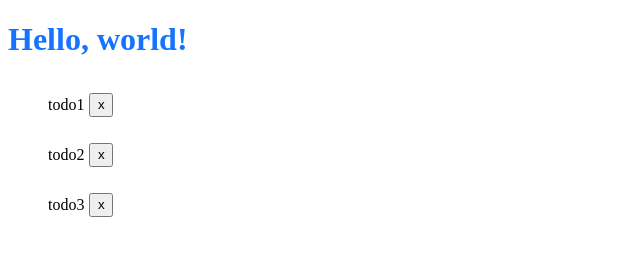
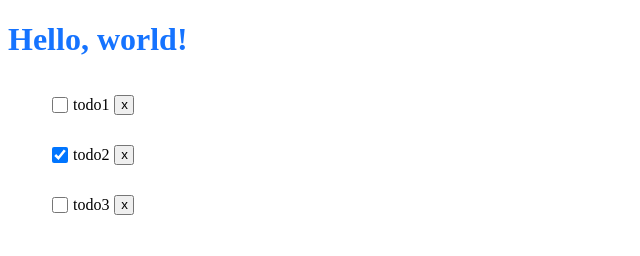
Before and after one commit to yona3/jquery-tutorial, a website built with webpack: page src/index.html in a window 1280 px wide. Shown: the whole page, without its empty margins (0-640 px from the left). Built offline with nearby package versions, Linux system fonts and the light colour scheme; data requests are answered from the project's data file.

Commit message:
add: checkbox

```diff
--- a/db/db.json
+++ b/db/db.json
@@ -8,7 +8,7 @@
     {
       "id": 2,
       "title": "todo2",
-      "isDone": false
+      "isDone": true
     },
     {
       "id": 3,
--- a/src/index.html
+++ b/src/index.html
@@ -11,6 +11,7 @@
     <ul id="todos">
       <template id="todo-template">
         <li>
+          <input type="checkbox" />
           <p></p>
           <button>x</button>
         </li>
--- a/src/index.js
+++ b/src/index.js
@@ -2,21 +2,29 @@
 
 import $ from "jquery";
 import "./style.css";
+
+// global state
+const state = {
+  todos: [],
+};
 
 // initalize the app
 (async () => {
   // fetch the data
   const res = await fetch("http://localhost:3000/todos");
   const todos = await res.json();
+  state.todos = todos;
 
   const templateContent = $("#todo-template")[0].content;
   const fragment = document.createDocumentFragment();
 
   // add the todos to the DOM
-  $.each(todos, (_, todo) => {
+  $.each(state.todos, (_, todo) => {
     const clone = document.importNode(templateContent, true);
+    const $input = $("input", clone);
     const $li = $("li", clone);
     const $p = $("p", $li);
+    $input.attr("checked", todo.isDone);
     $li.attr("id", todo.id);
     $p.text(todo.title);
     fragment.appendChild(clone);
--- a/src/style.css
+++ b/src/style.css
@@ -7,11 +7,20 @@ li {
   align-items: center;
 }
 
+li input[type="checkbox"] {
+  margin-right: 5px;
+  width: 16px;
+  height: 16px;
+}
+
 li p {
   margin-right: 5px;
 }
 
 li button {
-  width: 24px;
-  height: 24px;
+  width: 20px;
+  height: 20px;
+  display: flex;
+  align-items: center;
+  justify-content: center;
 }
```
